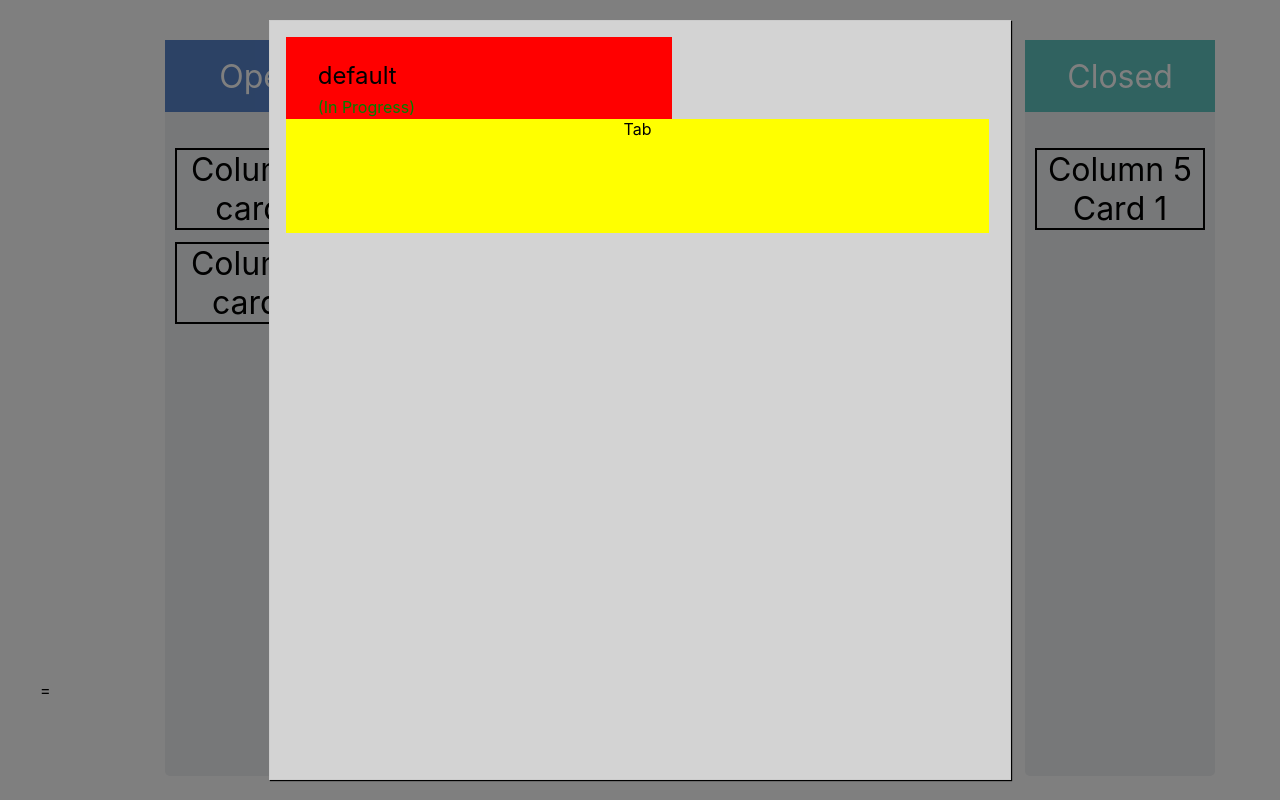
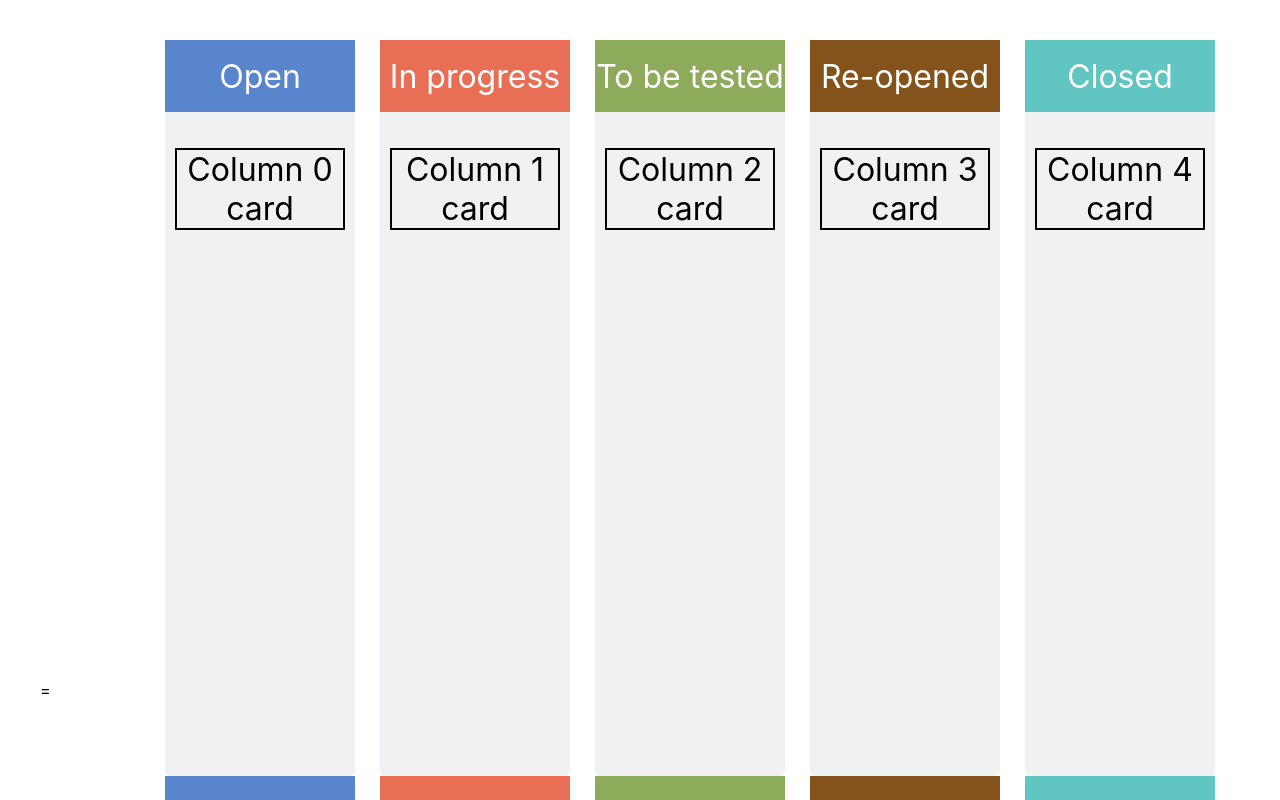
Before and after one commit to StefanVrecic/BugOffJs, a React (Create React App) app: page / in a window 1280 px wide. Shown: the top 800 px of the page. Built offline with nearby package versions, Linux system fonts and the light colour scheme.

Commit message:
Modal now displays status of card

```diff
--- a/src/Client/components/Lane/Card.js
+++ b/src/Client/components/Lane/Card.js
@@ -1,15 +1,25 @@
-import React from 'react';
+import React, { Component } from 'react';
 import './Card.css';
 
 
 
-const Card = ( props ) => {
+class Card extends Component {
+    state = {
+        column: 2
+    }
+    componentDidMount() {
+        this.setState({column: this.props.column});
+    }
 
-    return (
-        <div className="box-contents--card droppable" draggable="true" onClick = {() => props.clicked(props.children) }>
-        {props.children}
+    render() {
+
+        return (
+            <div className="box-contents--card droppable" draggable="true"
+            onClick = {() => this.props.clicked(this.props.children, this.state.column) }>
+        {this.props.children}
        </div>
     );
+}
 };
 
 export default Card;
--- a/src/Client/containers/TrelloBoard.js
+++ b/src/Client/containers/TrelloBoard.js
@@ -5,26 +5,33 @@
     import Modal from '../components/UI/Modal/Modal';
     import Axios from 'axios';
 
+
 //     import Backend from '../../API/index';
 //     Backend.connectBack();
 
     class TrelloBoard extends Component {
 
         state = {
-            cardModal: true,
-            modalTitle: "default"
+            cardModal: false,
+            modalTitle: "default",
+            modalStatus: "default"
         }
 
         setModalTitle = (name) => {
             this.setState({modalTitle : name});
         }
 
+        setModalStatus = (status) => {
+            this.setState({modalStatus : status})
+        }
+
         closeModalHandler = () => {
             this.setState({cardModal : false});
         }
 
-        cardClickedHandler = (name) => {
+        cardClickedHandler = (name, col) => {
             this.setModalTitle(name);
+            this.setModalStatus(this.titles[col]);
             this.openModalHandler();
         }
 
@@ -47,18 +54,33 @@
         colors = ['open', 'progress', 'test', 'reopened', 'closed'];
         cards = [ [], [], [], [], []];
         DROP_COLOUR = "#BFC0C2";
+
         // this is where I want to call my API!
+
+        lanes = [];
+
 
 
         render () {
-                // this.axiosConnect();
+            {
+                let i = 0;
+                for (const t of this.titles) {
+                    this.lanes.push(<Lane color={this.colors[i]} title = {t}>
+                            <Card clicked = {this.cardClickedHandler} column={i} >Column {i} card</Card>
+                            </Lane>);
+                    i++;
+                }
+            }
+
+
             return (
 
                     <div className="wrapper">
-                <Modal show = {this.state.cardModal} modalClosed = {this.closeModalHandler} status="In Progress"
-                    title={this.state.modalTitle}>
+                        {this.lanes}
+                <Modal
+                show = {this.state.cardModal} modalClosed = {this.closeModalHandler}
+                status={this.state.modalStatus} title={this.state.modalTitle}>
                 </Modal>
-
     <Lane color={this.colors[0]}  title={this.titles[0]}>
             <Card clicked = {this.cardClickedHandler} >Column 1 card 1</Card>
             <Card clicked = {this.cardClickedHandler} >Column 1 card 2</Card>
```
Also changed, not shown: src/Client/components/Lane/Lane.js (line endings or trailing spaces).
